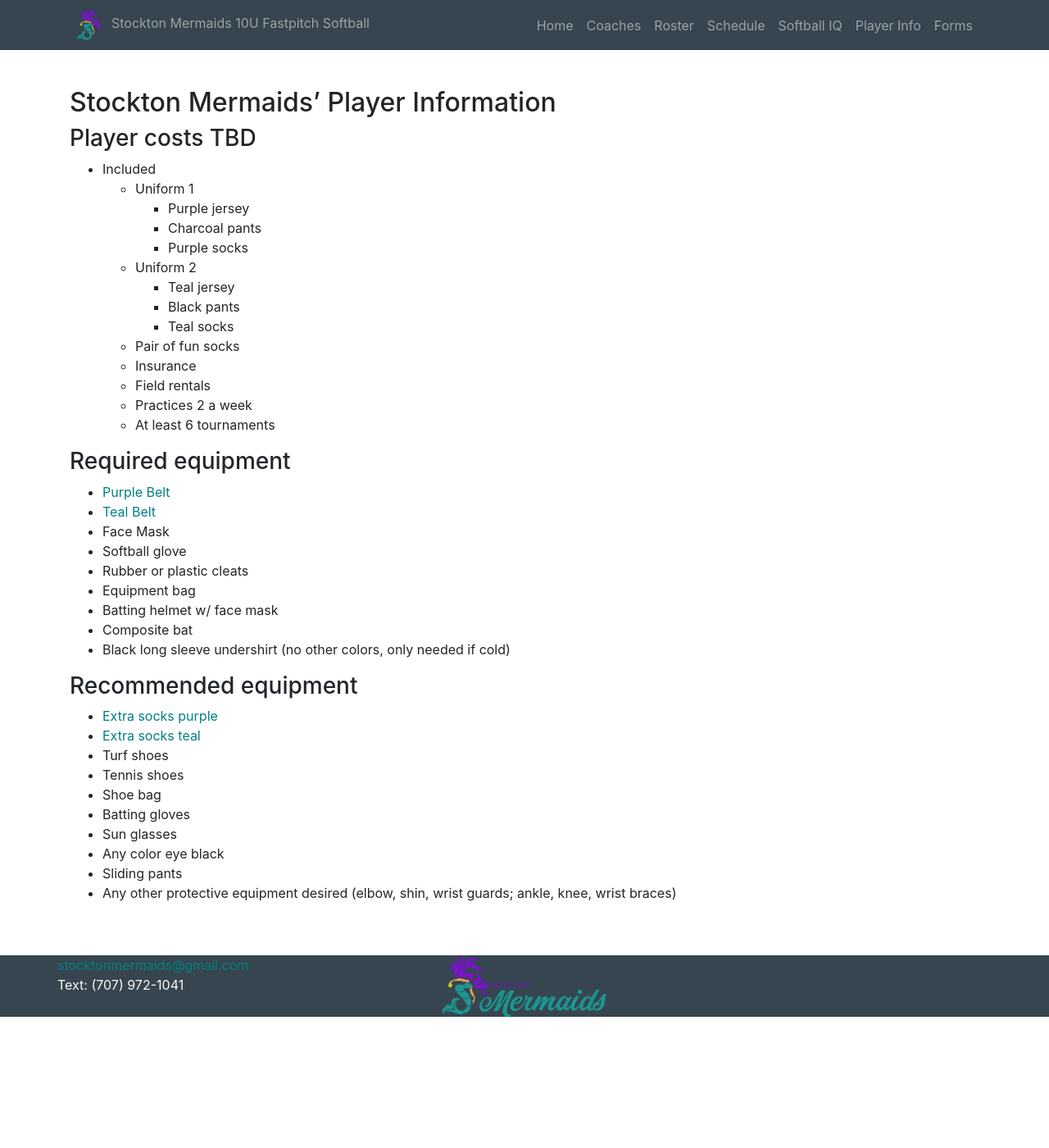
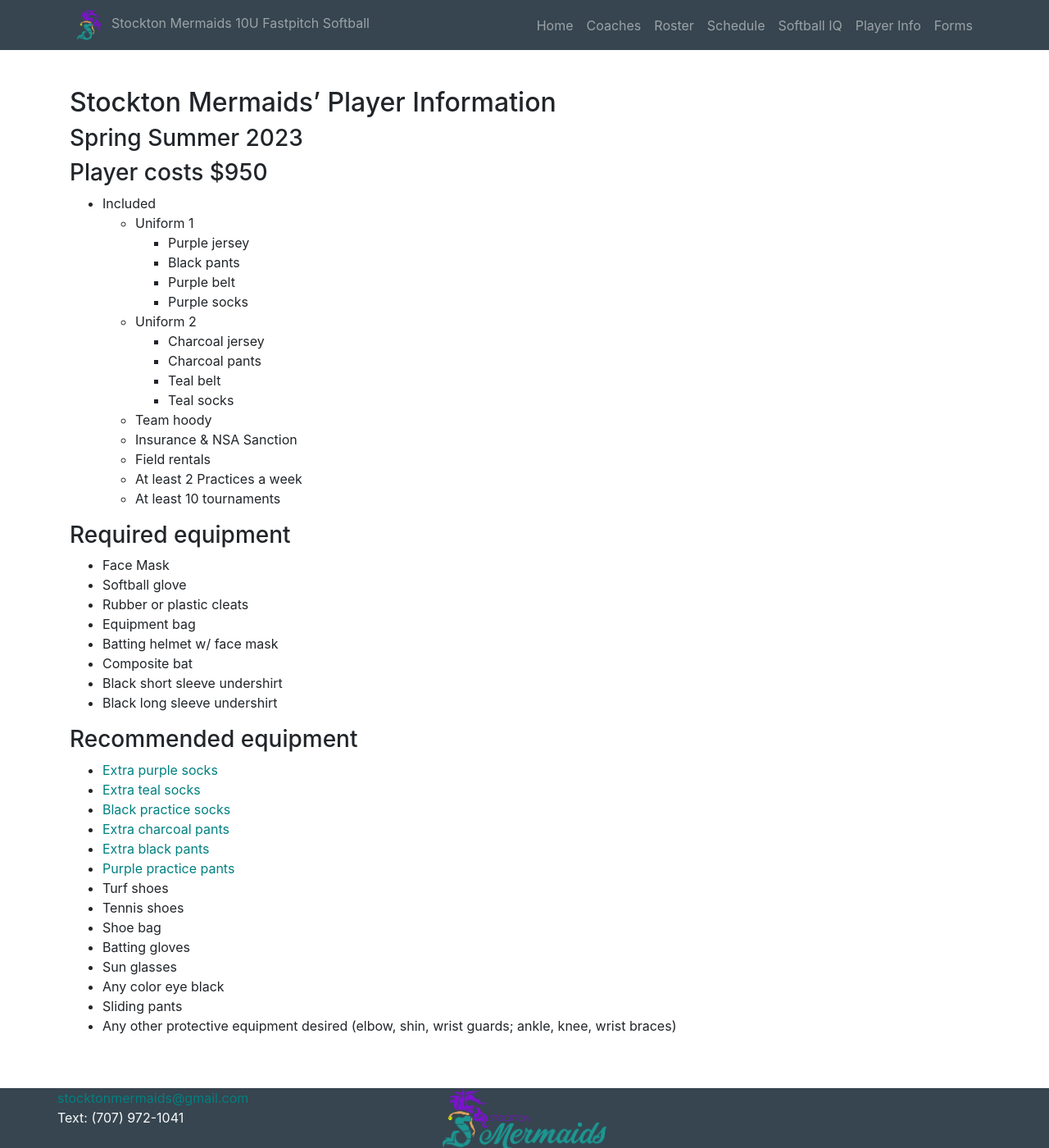
Before and after one commit to stocktonmermaids/stocktonmermaids.github.io, a Jekyll site: the page built from info.md, in a window 1280 px wide and 1400 px high. Shown: the whole window at 82% size. Built offline with Jekyll 4.4.1, drawn with Linux system fonts in a browser that asks for light colours; nearby versions of some CDN libraries.

Commit message:
MBH: updates for spring 2023

```diff
--- a/info.md
+++ b/info.md
@@ -5,40 +5,45 @@ permalink: /info/
 ---
 
 ## Stockton Mermaids' Player Information
-
-### Player costs TBD
+### Spring Summer 2023
+### Player costs $950
 
 * Included
   * Uniform 1
     * Purple jersey
-    * Charcoal pants
+    * Black pants
+    * Purple belt
     * Purple socks
   * Uniform 2
-    * Teal jersey
-    * Black pants
+    * Charcoal jersey
+    * Charcoal pants
+    * Teal belt
     * Teal socks
-  * Pair of fun socks
-  * Insurance
+  * Team hoody
+  * Insurance & NSA Sanction
   * Field rentals
-  * Practices 2 a week
-  * At least 6 tournaments
+  * At least 2 Practices a week
+  * At least 10 tournaments
 
 ### Required equipment
 
-* [Purple Belt](https://baseball.epicsports.com/prod/3312/index.html?trk=9997)
-* [Teal Belt](https://baseball.epicsports.com/prod/3312/index.html?trk=9997)
 * Face Mask
 * Softball glove
 * Rubber or plastic cleats
 * Equipment bag
 * Batting helmet w/ face mask
 * Composite bat
-* Black long sleeve undershirt (no other colors, only needed if cold)
+* Black short sleeve undershirt
+* Black long sleeve undershirt
 
 ### Recommended equipment
 
-* [Extra socks purple](https://soccer.epicsports.com/prod/91679/index.html?trk=9997)
-* [Extra socks teal](https://soccer.epicsports.com/prod/91679/index.html?trk=9997)
+* [Extra purple socks](https://www.big5sportinggoods.com/store/details/sof-sole-all-sport-adult-large-team-socks---2-pack/1060140091132)
+* [Extra teal socks](https://www.big5sportinggoods.com/store/details/sof-sole-all-sport-adult-large-team-socks---2-pack/1060140091132)
+* [Black practice socks](https://www.big5sportinggoods.com/store/details/sof-sole-all-sport-adult-large-team-socks---2-pack/1060140091132)
+* [Extra charcoal pants](https://www.amazon.com/gp/product/B014GA949W/ref=ppx_yo_dt_b_search_asin_title?ie=UTF8&psc=1)
+* [Extra black pants](https://www.amazon.com/gp/product/B00FFSDU9K/ref=ppx_yo_dt_b_search_asin_title?ie=UTF8&psc=1)
+* [Purple practice pants](https://www.amazon.com/gp/product/B014GAA9ZA/ref=ppx_yo_dt_b_search_asin_title?ie=UTF8&th=1&psc=1)
 * Turf shoes
 * Tennis shoes
 * Shoe bag
```
